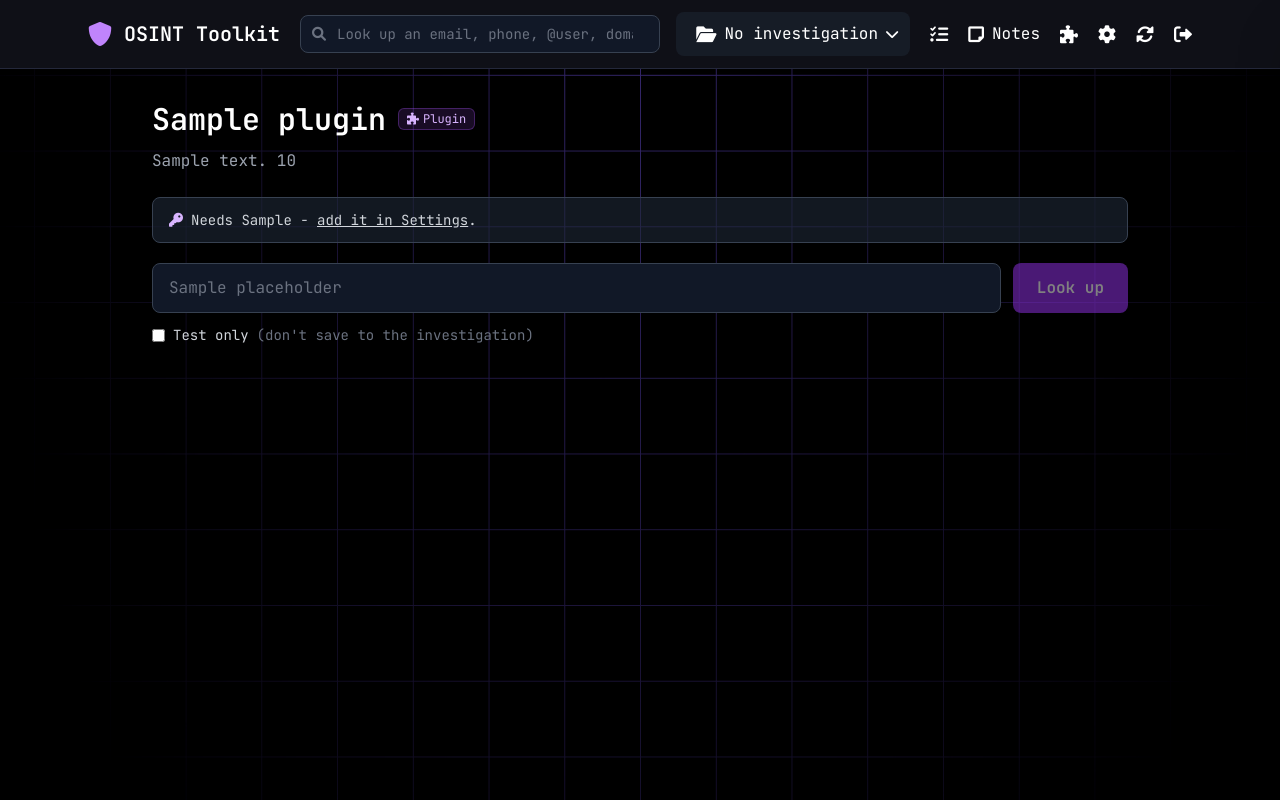
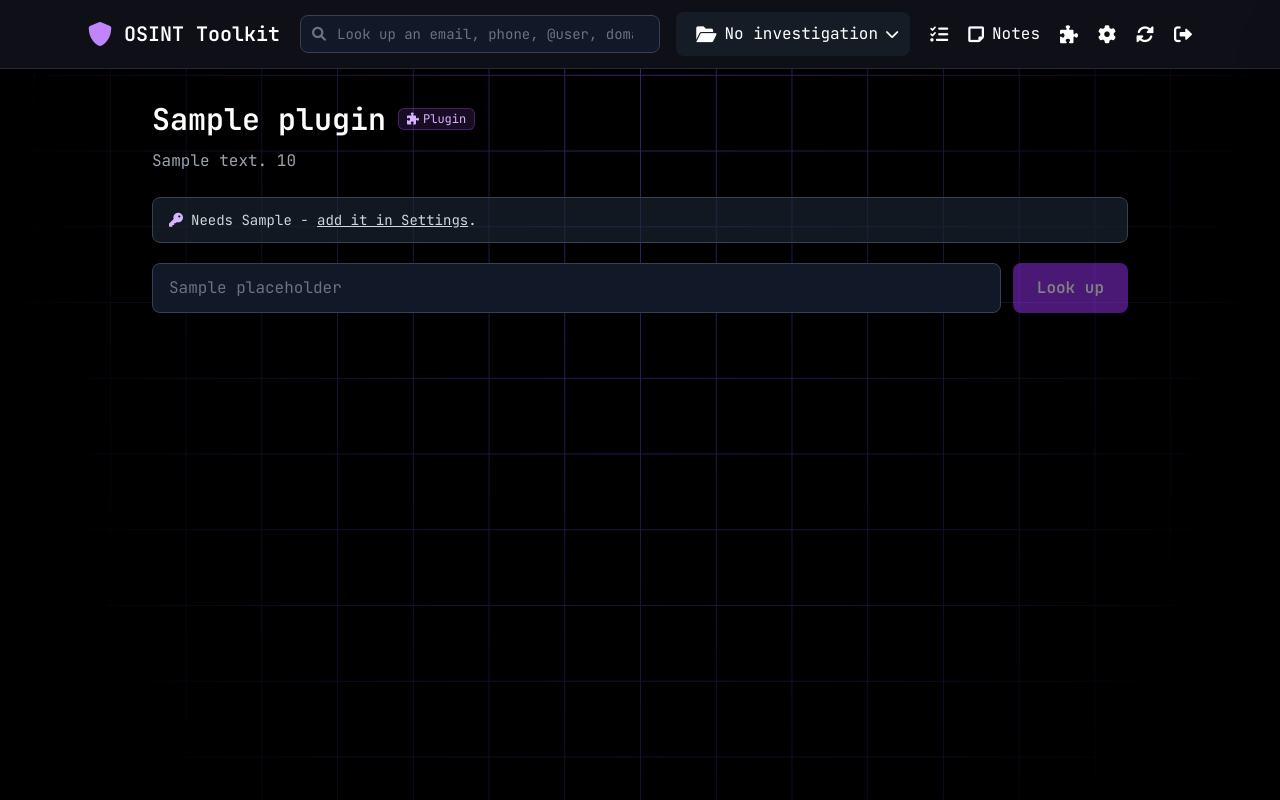
Before and after one commit to ayxkaddd/Osint-ToolKit, a Python web app: template templates/plugin.html in a window 1280 px wide. Run offline with Jinja, Linux system fonts and the light colour scheme; the template is opened without the code that fills it: most values are stand-ins (such as "Sample title", 1, 10 or a date in 2020); some libraries are stand-ins or nearby versions.

Commit message:
Plugin page: remove "Test only"
Lookups from a plugin's page are always saved to the investigation, like
other modules; trying a plugin without saving is what the builder's Test
is for.

Co-Authored-By: Claude Opus 5.5 <noreply@anthropic.com>

```diff
--- a/plugins/__main__.py
+++ b/plugins/__main__.py
@@ -121,7 +121,7 @@ def cmd_new(args) -> int:
     files = ", ".join(p.name for p in sorted(folder.iterdir()))
     print(dedent(f"""\
         Created {folder}/ ({files}), marked as your plugin.
-        Edit it, then open /plugins/{plugin_id} in the toolkit and use "Test only" to try it.
+        Edit it, then open /plugins/{plugin_id} in the toolkit to try it.
         Its API key goes in Settings ({values['key']})."""))
     return 0
 
--- a/static/js/services/plugin.js
+++ b/static/js/services/plugin.js
@@ -1,4 +1,4 @@
-// Plugin page (templates/plugin.html): runs /api/plugins/<id>/run (or /test) and
+// Plugin page (templates/plugin.html): runs /api/plugins/<id>/run and
 // shows the NDJSON events as cards (PluginResultsView, static/js/plugin_cards.js).
 const plugin = window.pluginInfo;
 window.currentService = plugin.id;
@@ -7,7 +7,6 @@ const els = {
     input: document.getElementById('pluginInput'),
     run: document.getElementById('pluginRun'),
     stop: document.getElementById('pluginStop'),
-    test: document.getElementById('pluginTest'),
     types: document.querySelectorAll('#pluginType [data-type]'),
     result: document.getElementById('pluginResult'),
     statusIcon: document.getElementById('pluginStatusIcon'),
@@ -95,7 +94,6 @@ async function runLookup() {
     if (state.controller) state.controller.abort();
     resetResult();
     setBusy(true);
-    const test = els.test.checked;
     const started = Date.now();
     let count = 0;
     let finished = false;
@@ -115,7 +113,7 @@ async function runLookup() {
     };
 
     try {
-        const response = await fetch(`/api/plugins/${encodeURIComponent(plugin.id)}/${test ? 'test' : 'run'}`, {
+        const response = await fetch(`/api/plugins/${encodeURIComponent(plugin.id)}/run`, {
             method: 'POST',
             headers: { 'Content-Type': 'application/json' },
             body: JSON.stringify({ value, type: state.type, actions: selectedActions() }),
@@ -150,21 +148,18 @@ async function runLookup() {
             state.view.stopped();
             setStatus('error', 'Lookup failed');
             setBusy(false);
-renderActions();
             state.controller = null;
             return;
         }
     }
     state.controller = null;
     setBusy(false);
-renderActions();
     const seconds = ((Date.now() - started) / 1000).toFixed(1);
-    const saved = test ? ' · test, not saved' : '';
     if (finished) {
-        setStatus('done', `${countText(count)} in ${seconds}s${saved}`);
+        setStatus('done', `${countText(count)} in ${seconds}s`);
     } else {
         state.view.stopped();
-        setStatus('stopped', `Stopped after ${seconds}s · ${countText(count)}${saved}`);
+        setStatus('stopped', `Stopped after ${seconds}s · ${countText(count)}`);
     }
 }
 
--- a/templates/plugin.html
+++ b/templates/plugin.html
@@ -43,11 +43,6 @@
         <button type="button" id="pluginRun" class="btn-primary"{% if not plugin.enabled %} disabled{% endif %}>Look up</button>
     </div>
     <div id="pluginActions" class="hidden flex flex-wrap items-center gap-2 mt-3 text-sm text-gray-400"></div>
-    <label class="inline-flex items-center gap-2 mt-3 text-sm text-gray-300 cursor-pointer"
-        title="Run without saving to the investigation - for trying a plugin out">
-        <input type="checkbox" id="pluginTest" class="rounded bg-gray-800 border-gray-600">
-        Test only <span class="text-gray-500">(don't save to the investigation)</span>
-    </label>
 
     <section id="pluginResult" class="mt-6 hidden">
         <div id="pluginStatus" class="flex items-center gap-3 mb-5 text-sm text-gray-300">
```
